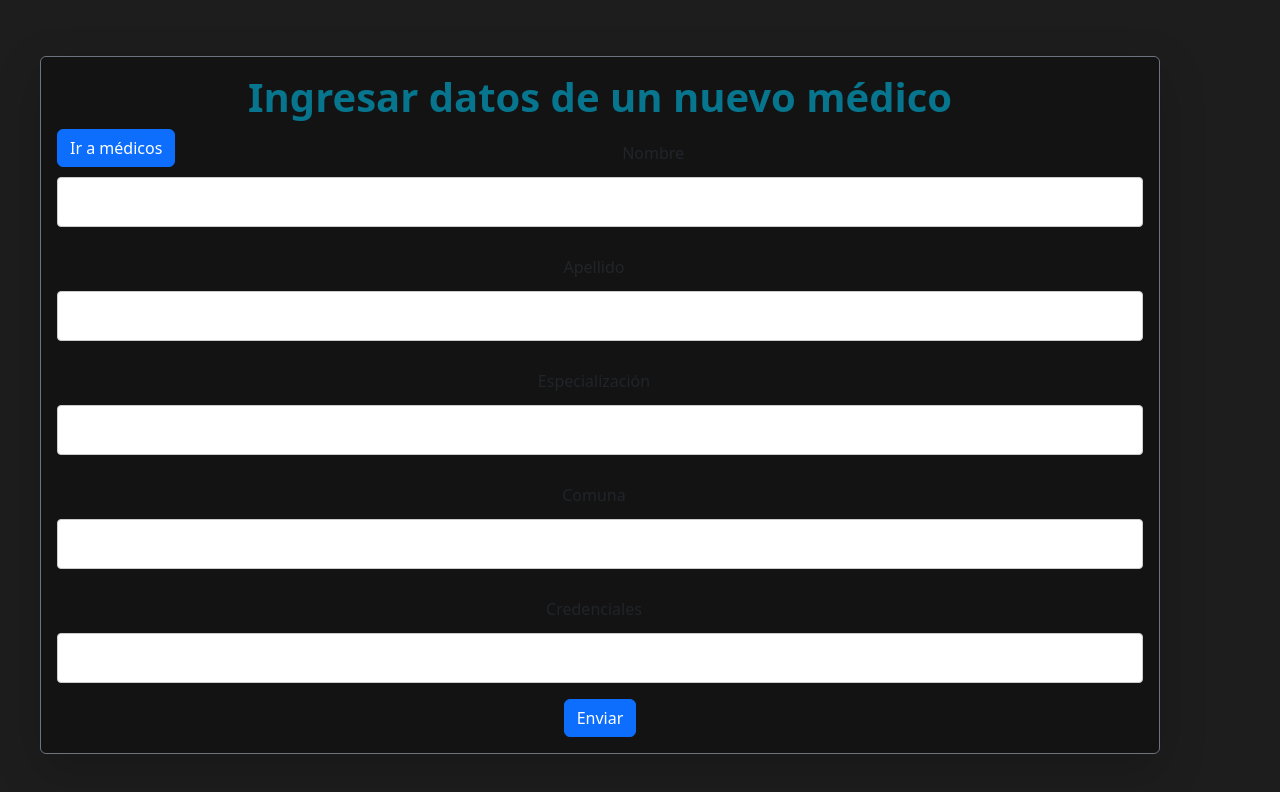
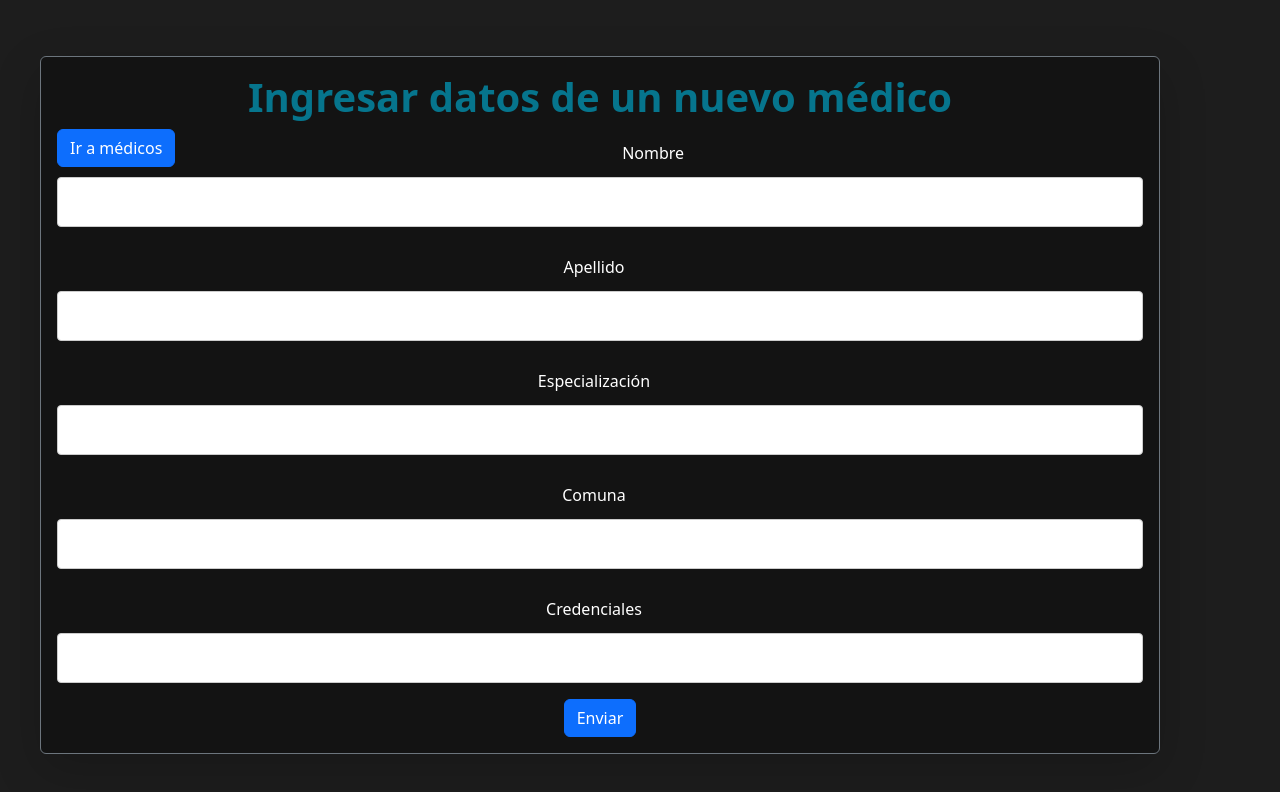
Before and after one commit to MedNet-Technologies/proyecto-medset, a React (Create React App) app in the folder medset/: page /formulario_medicos in a window 1280 px wide. Shown: the top 792 px of the page. Built offline with nearby package versions, Linux system fonts and the light colour scheme.

Commit message:
added 1 lonely button, so sad :c

```diff
--- a/medset/src/Components/Formulario_NuevoMedico.js
+++ b/medset/src/Components/Formulario_NuevoMedico.js
@@ -43,7 +43,7 @@ export default function Formulario_PacienteNuevo() {
       className="card border-secondary mb-3 mt-3 shadow-lg"
       style={{ maxWidth: "70rem" }}
     >
-      <div className="card-body">
+      <div className="card-body text-white">
         <h1 style={{ fontWeight: 700 }}>Ingresar datos de un nuevo médico</h1>
         <button
           className="btn btn-primary float-start"
--- a/medset/src/Components/Lista_medicos.js
+++ b/medset/src/Components/Lista_medicos.js
@@ -26,6 +26,8 @@ export default function Lista_medicos() {
     <div className="card mx-auto" style={{ maxWidth: "100rem" }}>
       <div class="card-header text-light h5 ps-4 py-3">
         SELECCIONA UN MÉDICO
+        <Link to={'/formulario_medicos'}><button class="btn btn-primary derecha" > Crear Médico</button></Link>
+
       </div>
       {!(data.length > 0) ? (
         <div class="card-body table-responsive">
--- a/medset/src/index.css
+++ b/medset/src/index.css
@@ -270,6 +270,9 @@ button.enviarData {
   width: fit-content;
 }
 
+.derecha{
+  float: right
+}
 .tituloso{
   font-weight: 350%;
 }
```
